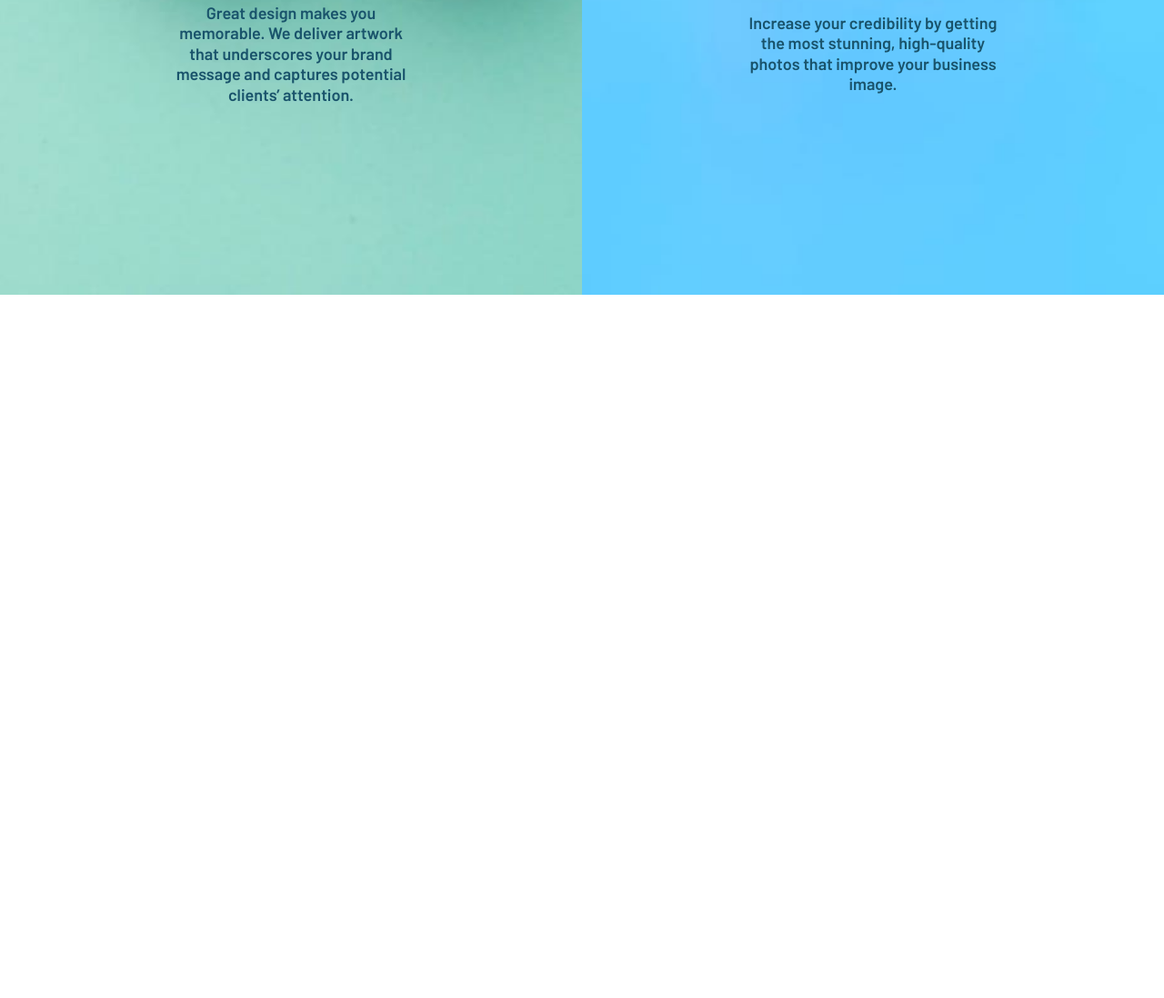
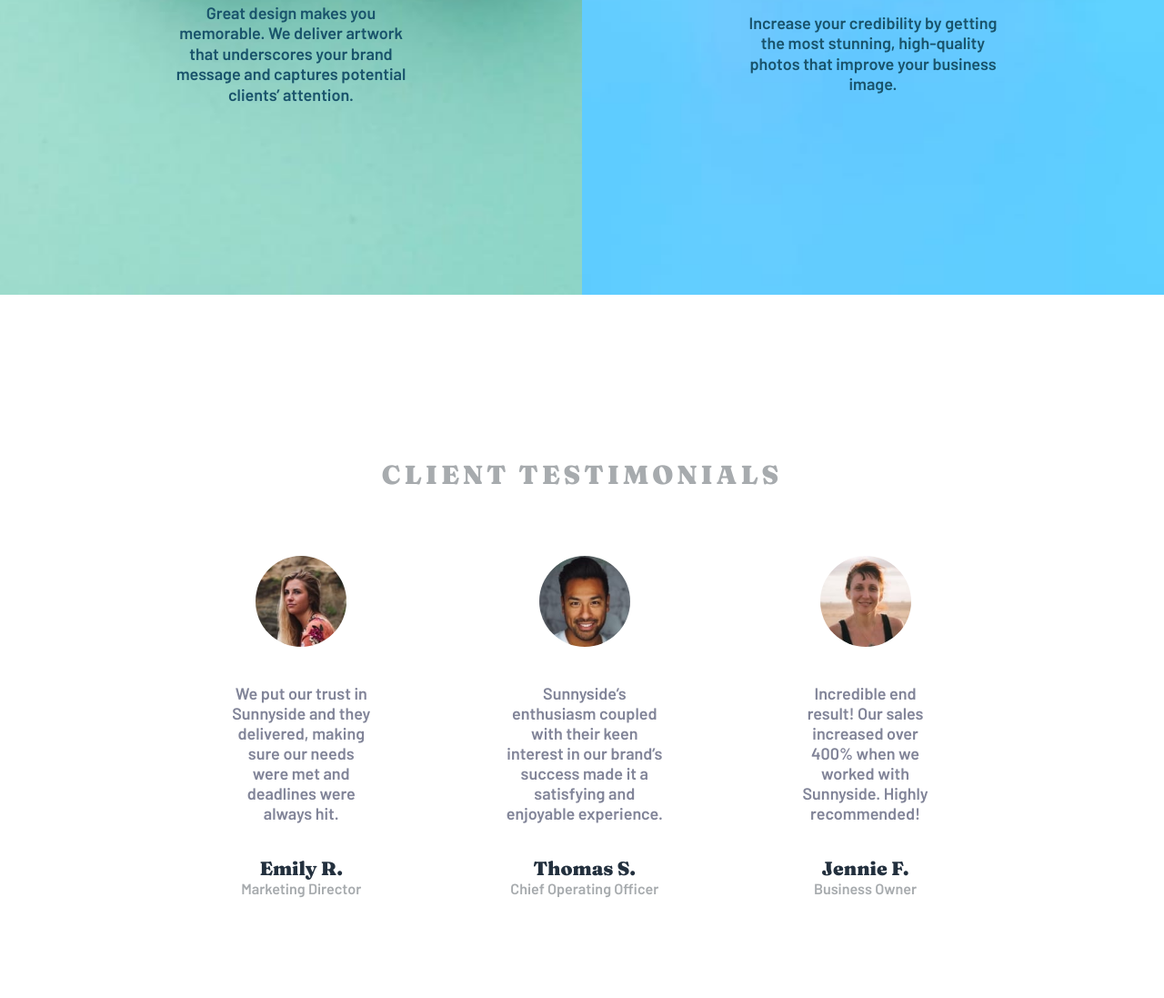
Before and after one commit to neuralcube/sunny, a plain HTML site: page index.html in a window 1280 px wide. Shown: the part 3233-4330 px from the top of the page at 91% size. Before the commit the page ends 3557 px from the top, so only its background shows below. Drawn offline with Linux system fonts and the light colour scheme.

Commit message:
Finished the testimonial Section

```diff
--- a/css/style.css
+++ b/css/style.css
@@ -205,3 +205,44 @@ img {
 .about-row:last-of-type .about-text-content {
   margin-top: 15rem;
 }
+
+/* ======Testimonial Section ====== */
+.testimonial {
+  padding: 10rem;
+  text-align: center;
+}
+
+.testimonial h2 {
+  color: var(--sunny-grayishblue);
+  text-transform: uppercase;
+  font-size: 1.6rem;
+  letter-spacing: 4px;
+}
+
+.testimonial-item {
+  padding: 4rem;
+}
+
+.testimonial-item > * {
+  margin-bottom: 2rem;
+}
+
+.testimonial-item img {
+  width: 100px;
+  border-radius: 100%;
+}
+
+.testimonial-item h3 {
+  color: var(--sunny-desaturated-blue);
+}
+
+.testimonial-item h3 span {
+  color: var(--sunny-grayishblue);
+  font-family: var(--font-primary);
+  display: block;
+  font-size: 0.9rem;
+}
+
+.testimony {
+  color: var(--sunny-dark-grayish-blue);
+}
--- a/index.html
+++ b/index.html
@@ -117,6 +117,45 @@
       <!-- === ABOUT SECTION ENDS HERE === -->
     </section>
     <!-- === TESTIMONIAL  SECTION STARTS HERE === -->
+    <section class="testimonial">
+      <h2>Client testimonials</h2>
+      <div class="wrapper">
+        <div class="testimonial-item">
+          <img src="images/image-emily.jpg" alt="" />
+
+          <p class="testimony">
+            We put our trust in Sunnyside and they delivered, making sure our
+            needs were met and deadlines were always hit.
+          </p>
+
+          <h3 class="testifier">Emily R.<span>Marketing Director</span></h3>
+        </div>
+
+        <div class="testimonial-item">
+          <img src="images/image-thomas.jpg" alt="" />
+
+          <p class="testimony">
+            Sunnyside’s enthusiasm coupled with their keen interest in our
+            brand’s success made it a satisfying and enjoyable experience.
+          </p>
+
+          <h3 class="testifier">
+            Thomas S.<span>Chief Operating Officer</span>
+          </h3>
+        </div>
+
+        <div class="testimonial-item">
+          <img src="images/image-jennie.jpg" alt="" />
+
+          <p class="testimony">
+            Incredible end result! Our sales increased over 400% when we worked
+            with Sunnyside. Highly recommended!
+          </p>
+
+          <h3 class="testifier">Jennie F.<span>Business Owner</span></h3>
+        </div>
+      </div>
+    </section>
 
     <!-- === TESTIMONIAL  SECTION ENDS HERE === -->
 
```
Also changed, not shown: sunny-content.html (+1 -12 lines).
